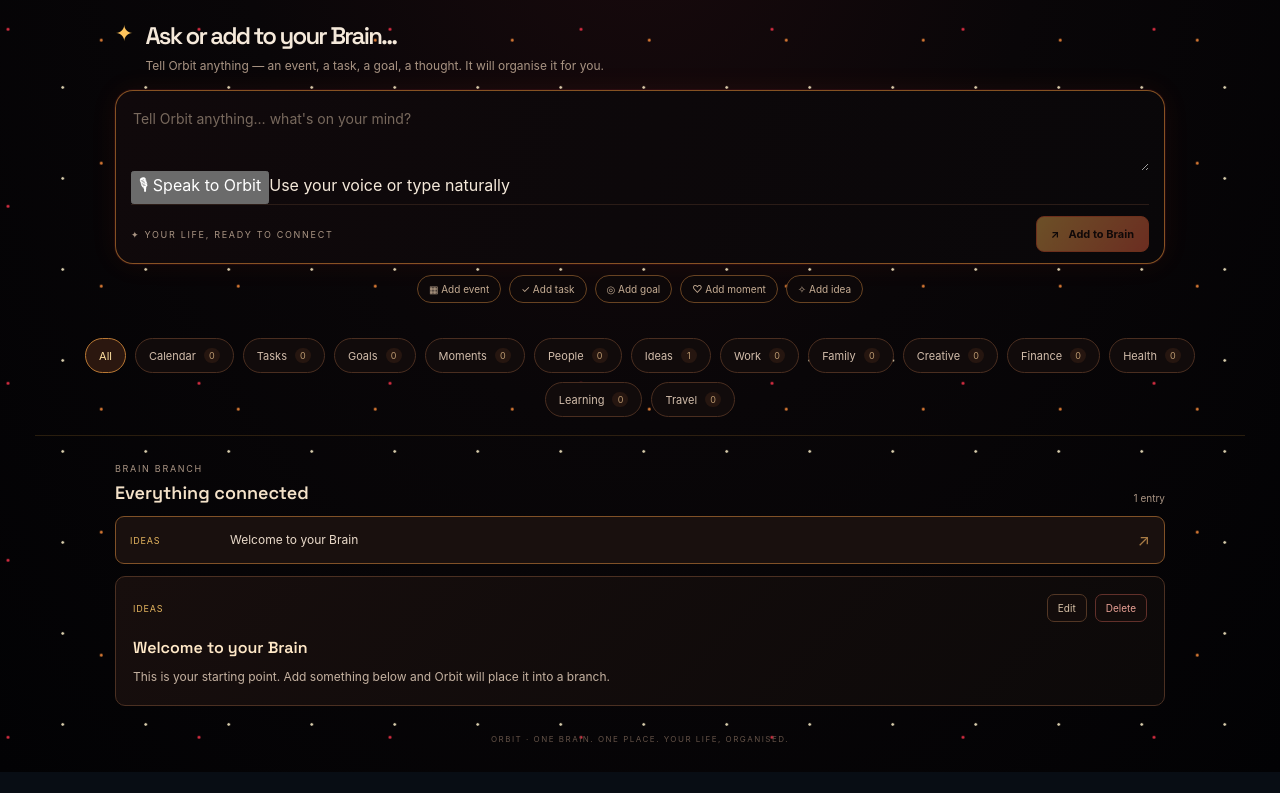
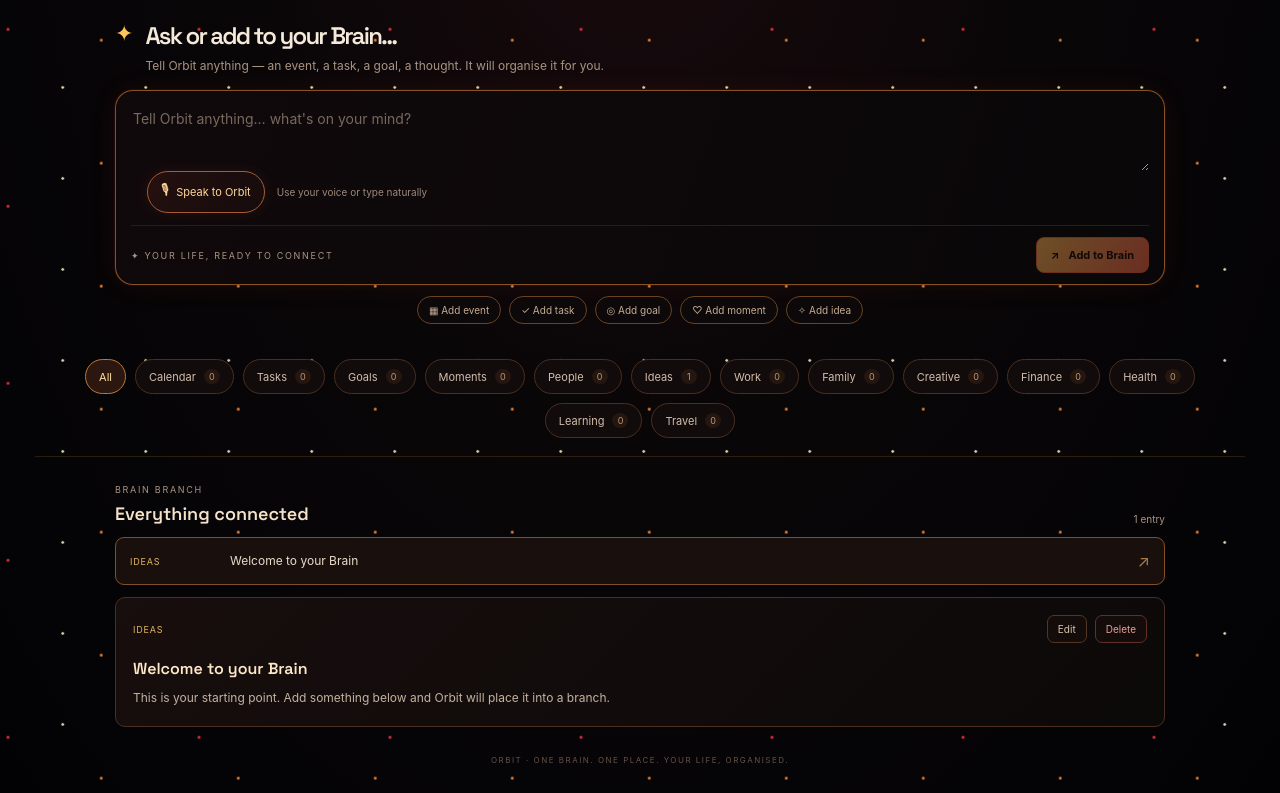
Before and after one commit to bradyt88/Orbit, a React (Vite) app: page / in a window 1280 px wide. Shown: the part 804-1597 px from the top of the page. Before the commit the page ends 1576 px from the top, so only its background shows below. Built offline with nearby package versions, Linux system fonts and the light colour scheme.

Commit message:
Style Orbit voice capture and draggable category nodes

```diff
--- a/src/index.css
+++ b/src/index.css
@@ -695,3 +695,14 @@
 @media (prefers-reduced-motion: reduce) {
   .orbit-space-node { animation: none !important; translate: 0 0; }
 }
+
+
+/* Capture controls and draggable Orbit nodes */
+.orbit-voice-row { display:flex; align-items:center; gap:12px; padding:0 16px 12px; color:#9c8979; font-size:10px; }
+.orbit-voice-button { display:inline-flex; align-items:center; gap:7px; padding:8px 13px; border:1px solid #a35c37; border-radius:22px; background:linear-gradient(120deg,#24100f,#160b0c); color:#ffd69a; font-size:11px; cursor:pointer; box-shadow:0 0 14px #ff6b3918; }
+.orbit-voice-button span { font-size:14px; }
+.orbit-voice-button:hover,.orbit-voice-button.listening { border-color:#ff5367; box-shadow:0 0 18px #ff354b52; }
+.orbit-space-node { cursor:grab; user-select:none; -webkit-user-select:none; }
+.orbit-space-node:active { cursor:grabbing; }
+.orbit-branches-compact { display:flex; flex-wrap:wrap; justify-content:center; }
+@media(max-width:600px) { .orbit-voice-row { padding:0 10px 12px; flex-wrap:wrap; } }
```
